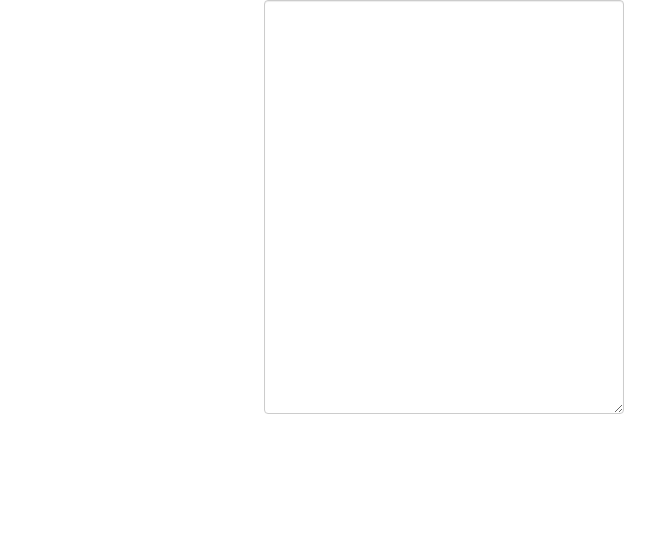
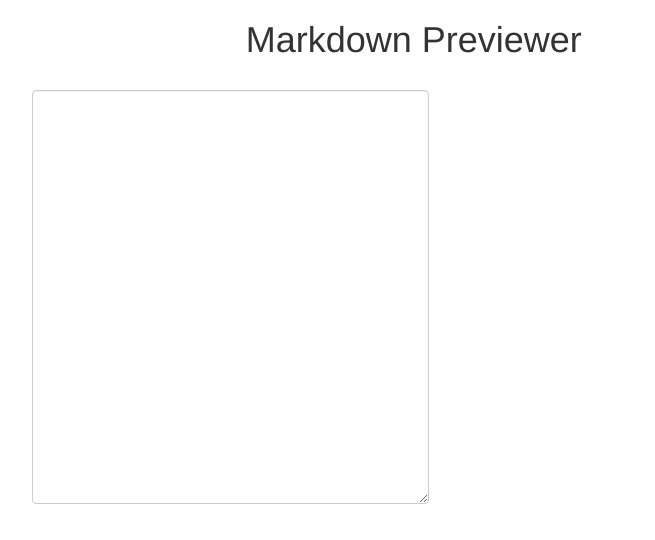
Before and after one commit to krishnanunnir/markdown-previewer, a plain HTML site: page index.html in a window 1280 px wide. Shown: the whole page, without its empty margins (196-851 px from the left). Drawn offline with nearby package versions, Linux system fonts and the light colour scheme.

Commit message:
[ui-fix] Fixed the bootstrap grid system for the project

```diff
--- a/index.html
+++ b/index.html
@@ -8,10 +8,17 @@
     <script type="text/javascript" src="assets/js/index.js"></script>
 </head>
 <body>
-    <div class="container">
+
+    <div class="container-fluid">
         <div class="row">
             <div class="col-md-4 col-md-offset-4">
-                <textarea rows="20" style="width:100%" class="form-control" id="markdown-textarea"></textarea>
+                <h1>Markdown Previewer</h1>
+            </div>
+        </div>
+        <br>
+        <div class="row">
+            <div class="col-md-4 col-md-offset-2">
+                <textarea rows="20" class="form-control" id="markdown-textarea"></textarea>
             </div>
             <div class="col-md-4" id="markdown-view"></div>
         </div>
```
